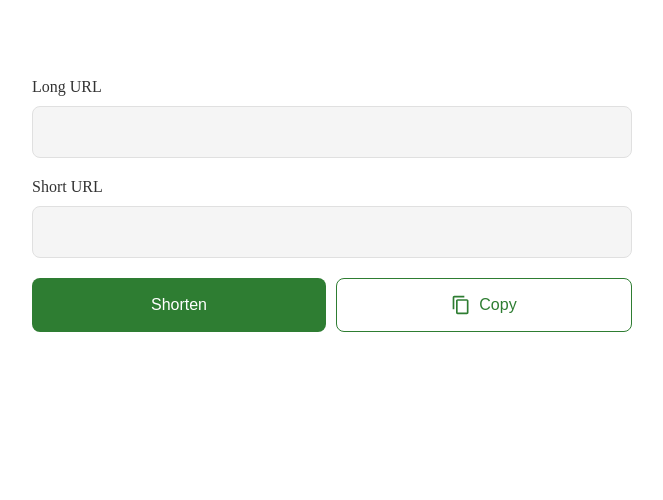
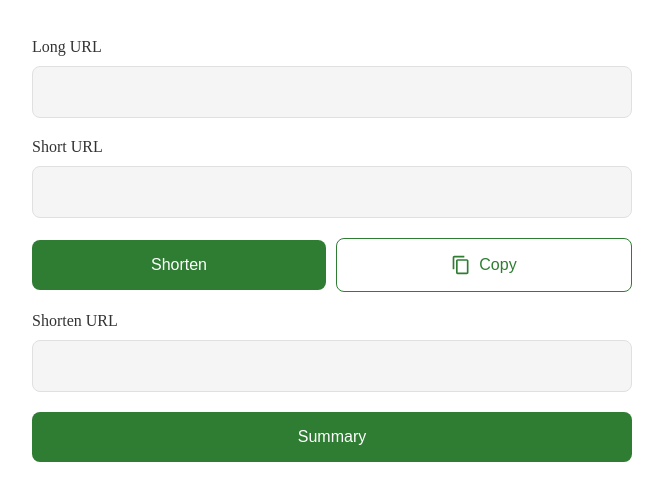
Before and after one commit to ivanenkomaksym/surl, an Angular app: page / in a window 1280 px wide. Shown: the top 500 px of the page, without its empty margins (308-971 px from the left). Built offline with nearby package versions, Linux system fonts and the light colour scheme.

Commit message:
Add summary button for already shortened urls.

```diff
--- a/src/app/home/home.component.css
+++ b/src/app/home/home.component.css
@@ -1,20 +1,21 @@
 .url-shortener {
     max-width: 600px;
-    margin: 40px auto;
-    padding: 20px;
+    margin: 10px auto;
+    padding: 10px;
+    display: flex;
+    flex-direction: column;
+    gap: 20px;
   }
 
   h1 {
     font-size: 24px;
     color: #333;
-    margin-bottom: 20px;
   }
 
   .url-group {
     display: flex;
     flex-direction: column;
     gap: 10px;
-    margin-bottom: 20px;
   }
 
   label {
@@ -36,6 +37,7 @@
     display: flex;
     flex-direction: column;
     gap: 10px;
+    align-items: center;
   }
 
   .copy-button {
@@ -84,13 +86,61 @@
     background-color: #1B5E20;
   }
 
+  .summary {
+    padding: 16px;
+    background-color: #2E7D32;
+    color: white;
+    border: none;
+    border-radius: 8px;
+    font-size: 16px;
+    font-weight: 500;
+    cursor: pointer;
+    transition: background-color 0.2s;
+  }
+
+  .summary:hover {
+    background-color: #1B5E20;
+  }
+
+  .summary-result {
+    padding: 16px;
+    border: 1px solid #e0e0e0;
+    border-radius: 8px;
+    background-color: #f5f5f5;
+    display: flex;
+    flex-direction: column;
+    gap: 10px;
+    align-items: left;
+  }
+
+  .summary-result p {
+    font-size: 16px;
+    color: #333;
+    margin: 0;
+  }
+
+  .summary-result .summary-item {
+    justify-content: space-between;
+    width: 100%;
+  }
+
+  .summary-result .summary-item label {
+    font-weight: bold;
+    color: #2E7D32;
+  }
+
+  .summary-result .summary-item span {
+    color: #333;
+  }
+
   /* Responsive design for larger screens */
   @media (min-width: 768px) {
     .button-container {
       flex-direction: row;
+      justify-content: center;
     }
 
-    .copy-button, .shorten {
+    .copy-button, .shorten, .summary {
       width: 150px;
       flex: 1;
     }
--- a/src/app/home/home.component.ts
+++ b/src/app/home/home.component.ts
@@ -1,3 +1,4 @@
+import { CommonModule } from '@angular/common';
 import { HttpClient } from '@angular/common/http';
 import { Component } from '@angular/core';
 import { FormsModule } from '@angular/forms';
@@ -5,7 +6,7 @@ import { FormsModule } from '@angular/forms';
 @Component({
   selector: 'app-home',
   standalone: true,
-  imports: [FormsModule],
+  imports: [CommonModule, FormsModule],
   template: `
     <div class="url-shortener">
       <div class="url-group">
@@ -22,6 +23,30 @@ import { FormsModule } from '@angular/forms';
         <button class="shorten" (click)="shorten()">Shorten</button>
         <button class="copy-button" (click)="copyUrl()">Copy</button>
       </div>
+
+      <div class="url-group">
+        <label>Shorten URL</label>
+        <input type="text" [(ngModel)]="shortenedUrl" class="url-input">
+      </div>
+
+      <div class="button-container">
+        <button class="summary" (click)="summary()">Summary</button>
+      </div>
+
+      <div *ngIf="summaryResult" class="summary-result">
+        <div class="summary-item">
+          <label>Short URL:</label>
+          <span>{{summaryResult.short_url}}</span>
+        </div>
+        <div class="summary-item">
+          <label>Long URL:</label>
+          <span>{{summaryResult.long_url}}</span>
+        </div>
+        <div class="summary-item">
+          <label>Clicks:</label>
+          <span>{{summaryResult.clicks}}</span>
+        </div>
+      </div>
     </div>
   `,
   styleUrls: ['./home.component.css']
@@ -31,6 +56,8 @@ export class HomeComponent {
 
   originalUrl: string = '';
   shortUrl: string = '';
+  shortenedUrl: string = '';
+  summaryResult: {short_url: string, long_url: string, clicks: number} | null = null;
 
   copyUrl() {
     navigator.clipboard.writeText(this.shortUrl);
@@ -40,7 +67,7 @@ export class HomeComponent {
   private async shortenUrl(url: string): Promise<string> {
     console.log(url);
     return new Promise((resolve, reject) => {
-      this.http.get<{short_url: string}>('https://rust-short-url-961241853090.europe-central2.run.app/shorten',
+      this.http.get<{short_url: string}>('http://localhost/shorten',
         { params: {long_url: url} }
       ).subscribe({
         next: (response) => resolve("https://short.ivanenkomak.com/" + response.short_url),
@@ -49,7 +76,25 @@ export class HomeComponent {
     });
   }
 
+  private async getSummary(shortenedUrl: string): Promise<{short_url: string, long_url: string, clicks: number}> {
+    console.log(shortenedUrl);
+    return new Promise((resolve, reject) => {
+      this.http.get<{short_url: string, long_url: string, clicks: number}>(
+        `http://localhost/${shortenedUrl}/summary`
+      ).subscribe({
+        next: (response) => resolve(response),
+        error: (error) => reject(error)
+      });
+    });
+  }
+
   async shorten() {
     this.shortUrl = await this.shortenUrl(this.originalUrl);
   }
+
+  async summary() {
+    const result = await this.getSummary(this.shortenedUrl);
+    console.log(result);
+    this.summaryResult = result;
+  }
 }
```
